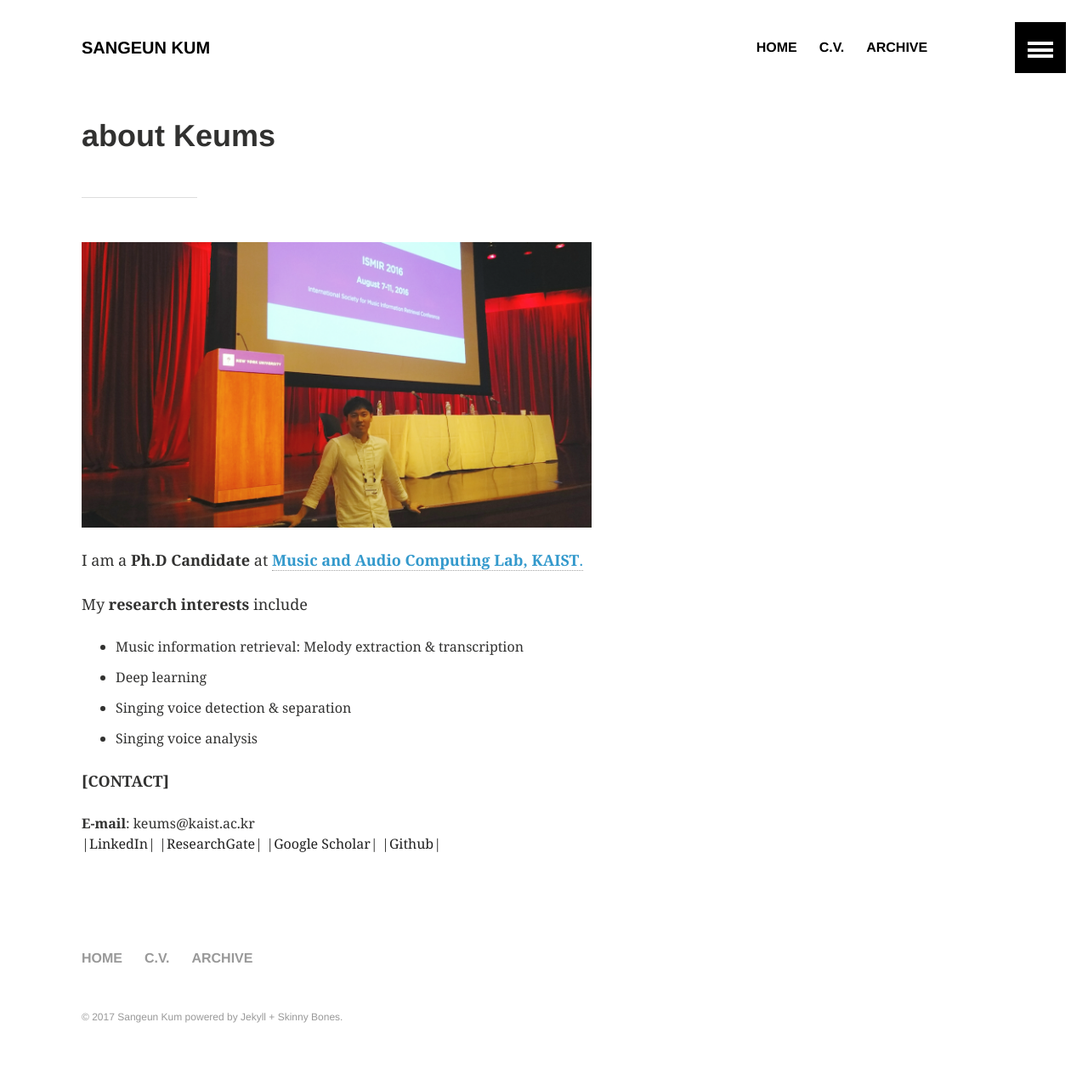
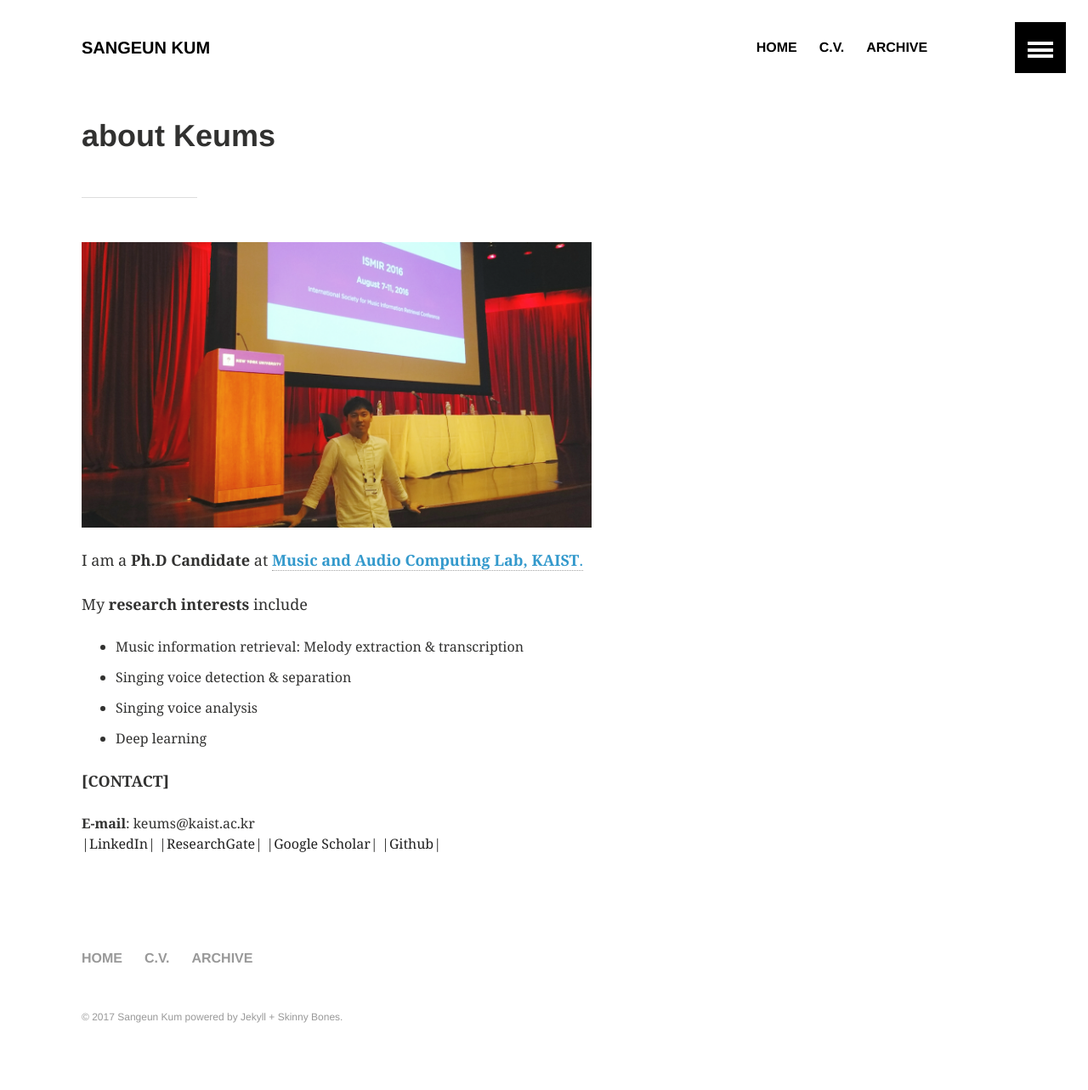
Before and after one commit to keums/keums.github.io, a Jekyll site: the page built from index.md, in a window 1280 px wide. Shown: the whole page at 85% size. Built offline with Jekyll 4.4.1, drawn with Linux system fonts in a browser that asks for light colours.

```diff
--- a/index.md
+++ b/index.md
@@ -12,9 +12,9 @@ title: "about Keums"
 <p>My <b>research interests </b>include
 <ul>
   <li>Music information retrieval: Melody extraction & transcription</li>
-  <li>Deep learning</li>
   <li>Singing voice detection & separation</li>
   <li>Singing voice analysis</li>
+  <li>Deep learning</li>
 </ul>
 </p>
 
```
